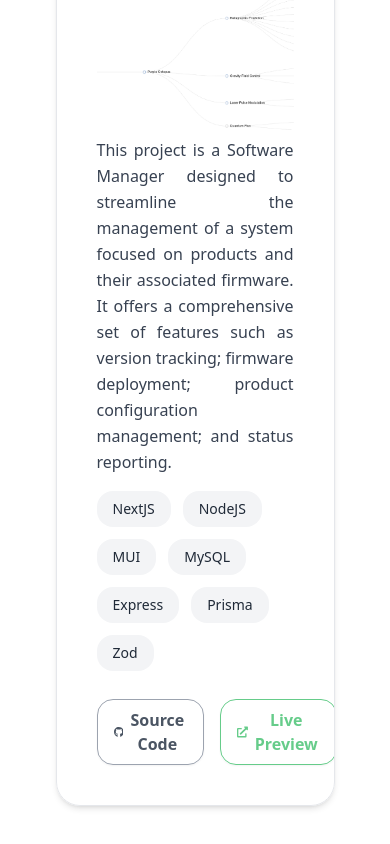
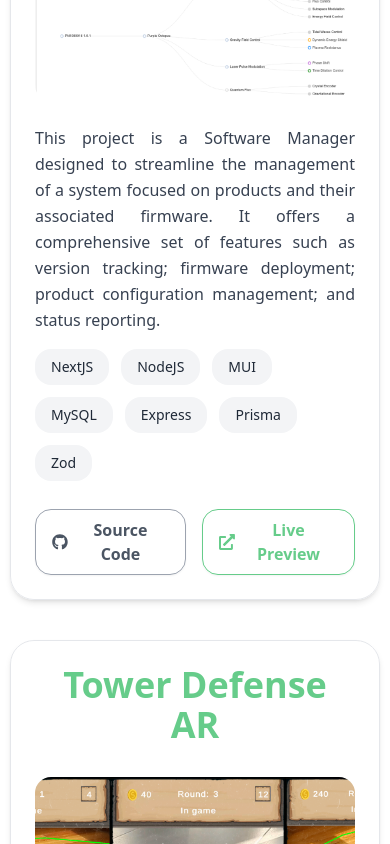
Before and after one commit to pietro-armellini/Portfolio, a React (Vite) app: page / in a window 390 px wide. Shown: the part 1420-2264 px from the top of the page. Built offline with nearby package versions, Linux system fonts and the light colour scheme.

Commit message:
fix: projectcards responsivnessfixed

```diff
--- a/src/PortfolioData.js
+++ b/src/PortfolioData.js
@@ -36,6 +36,8 @@ const projects = [
     stack: ["ARCore", "Unity3D", "C#"],
     image: towerdefensear,
     sourceCode: "https://github.com/pietro-armellini/TowerDefense-AR",
+		cropImage: true,
+
   },
 	{
     name: "Carpentry Manager",
@@ -45,6 +47,7 @@ const projects = [
     image: carpentrymanager,
     sourceCode: "https://github.com/pietro-armellini/CarpentryManager",
     livePreview: "http://pietroarmellini.com:8081/",
+		cropImage: true,
   },
 	{
     name: "MineIsland",
--- a/src/components/Contact.jsx
+++ b/src/components/Contact.jsx
@@ -8,10 +8,10 @@ const Contact = () => {
       id="contact"
       className="my-24 flex flex-col items-center text-center px-4"
     >
-      <h2 className="text-4xl font-extrabold mb-4 text-primary">
-        Let’s Get In Touch
-      </h2>
-      <p className="py-6 md:w-4/5 mx-auto sm:text-xl">
+      <h1 className="text-center text-5xl text-primary font-semibold">
+        Contact me
+      </h1>
+      <p className="py-10 md:w-4/5 mx-auto sm:text-xl">
         I’m currently looking for software engineering opportunities — feel
         free to reach out if you think I’d be a good fit for your team or
         project.
--- a/src/components/ProjectCards.jsx
+++ b/src/components/ProjectCards.jsx
@@ -44,16 +44,16 @@ const ProjectCards = ({
   }, []);
 
   return (
-    <div className="relative bg-white/70 backdrop-blur-sm border border-gray-200 shadow-md hover:shadow-xl rounded-3xl overflow-hidden transition-all duration-300 ease-in-out w-[90%] lg:w-[70%] mx-auto my-10 p-10 font-sans text-base sm:text-xl">
+  <div className="relative bg-white/70 backdrop-blur-sm border border-gray-200 shadow-md hover:shadow-xl rounded-3xl overflow-hidden transition-all duration-300 ease-in-out w-[90vw] sm:w-[90%] lg:w-[70%] min-w-[370px] mx-auto my-5 p-6 font-sans text-base sm:text-xl max-w-[1400px]">
       {/* Title */}
       <h1 className="text-center text-4xl text-primary font-semibold mb-8">
         {name}
       </h1>
 
-      {/* Content Grid */}
-      <div className="grid grid-cols-1 lg:grid-cols-2 lg:gap-10 items-start">
-        {/* Image */}
-        <figure className="relative w-full h-72 lg:h-full overflow-hidden rounded-2xl group">
+  {/* Content Grid */}
+  <div className="grid grid-cols-1 xl:grid-cols-2 xl:gap-10 items-start">
+  {/* Image */}
+  <figure className="relative w-full h-72 xl:h-full overflow-hidden rounded-2xl group">
           <img
             src={image}
             alt={name}
@@ -70,7 +70,7 @@ const ProjectCards = ({
         </figure>
 
         {/* Text Content */}
-        <div className="flex flex-col justify-center w-full">
+        <div className="flex flex-col justify-center w-full mt-6 xl:mt-0">
           <p className="text-gray-700 leading-relaxed text-justify">
             {description}
           </p>
@@ -134,7 +134,7 @@ const ProjectCards = ({
                 src={image}
                 alt={`${name} preview`}
                 // prevent modal image from overflowing the viewport vertically
-                style={{ maxHeight: '90vh' }}
+                style={{ maxHeight: "90vh" }}
                 className="w-full h-auto object-contain bg-transparent"
               />
               <button
```
